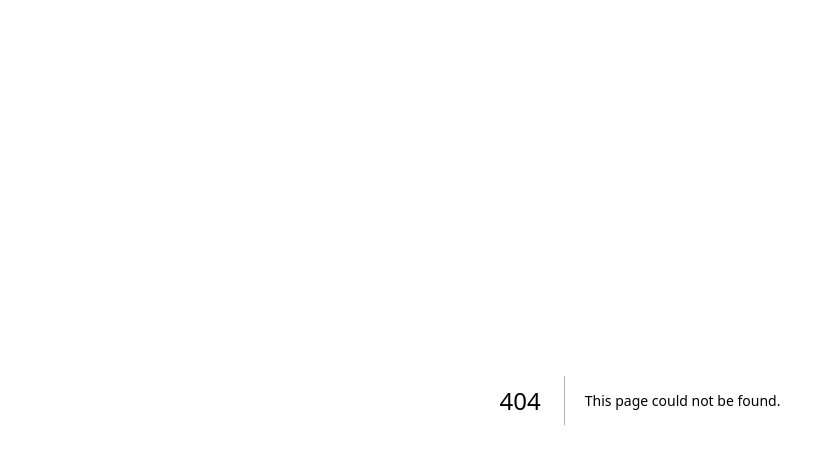
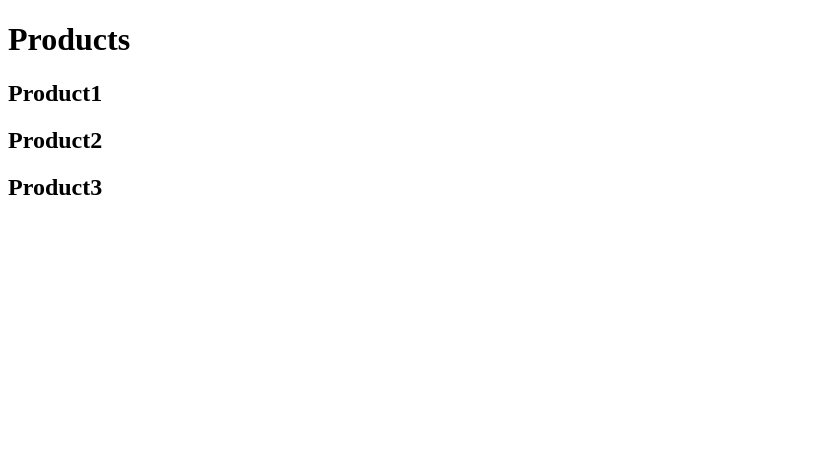
Before and after one commit to TestUser1001/NextJS-tutorial-follow, a Next.js app: page /products in a window 1280 px wide. Before the commit this address had no page. Shown: the top 464 px of the page, without its empty margins (0-835 px from the left). Built offline with nearby package versions, Linux system fonts and the light colour scheme.

Commit message:
dynamic routing

```diff
--- /dev/null
+++ b/src/app/products/page.tsx
@@ -0,0 +1,10 @@
+export default function ProductList() {
+  return (
+    <>
+      <h1>Products</h1>
+      <h2>Product1</h2>
+      <h2>Product2</h2>
+      <h2>Product3</h2>
+    </>
+  );
+}
```
Also changed, not shown: src/app/products/[productId]/page.tsx (added, +8 -0 lines).
